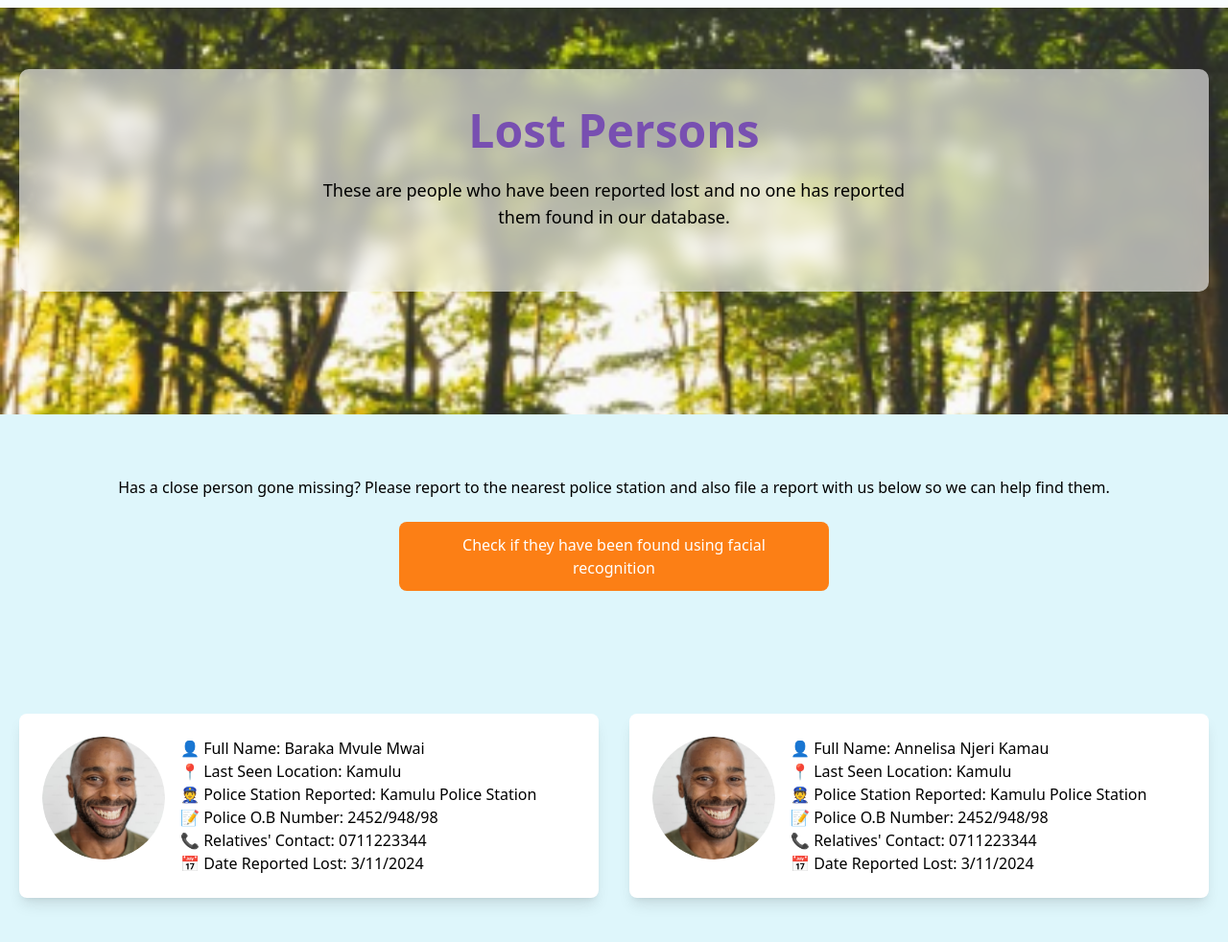
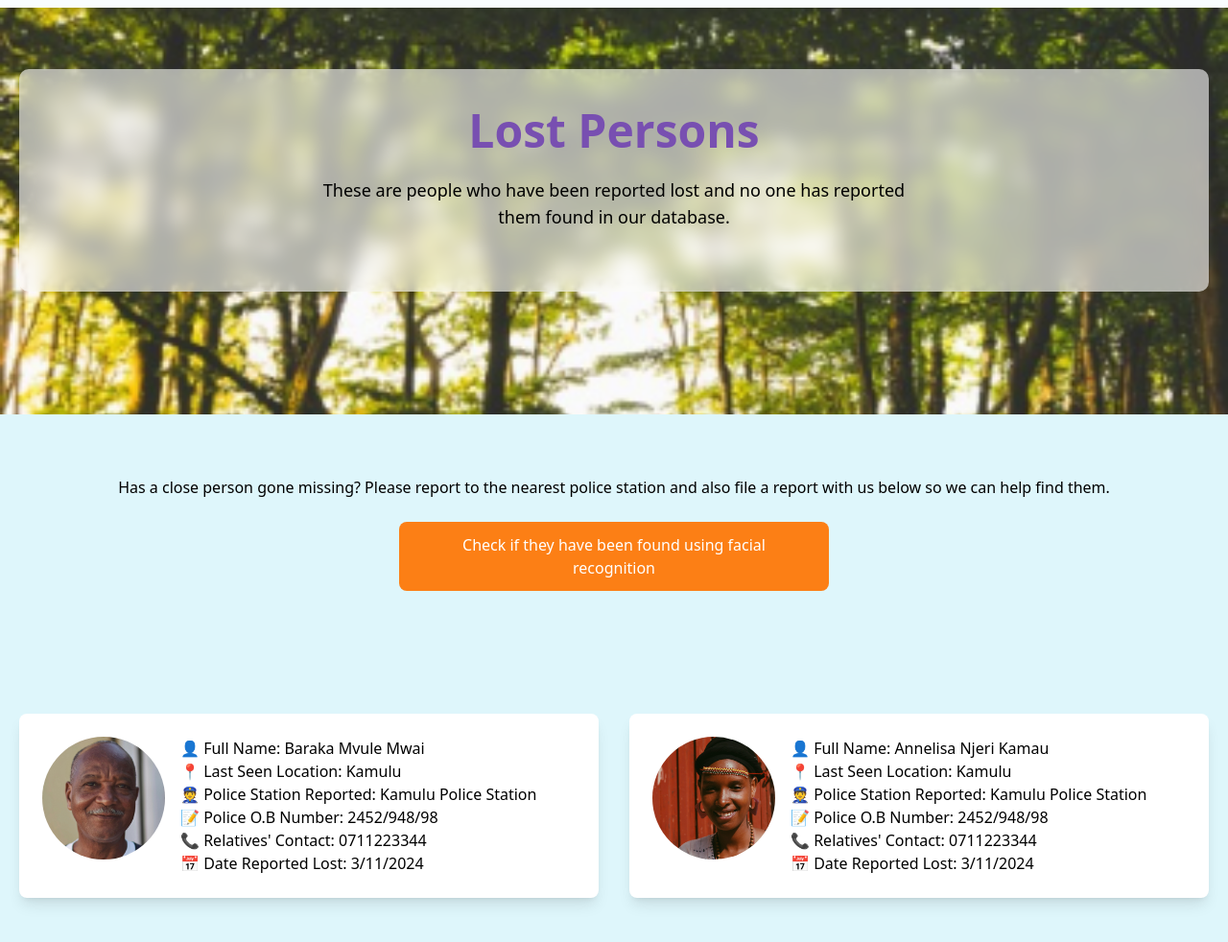
Before and after one commit to GeekSteve0/test, a plain HTML site: page lost_persons_logged_in.html in a window 1280 px wide. Shown: the part 92-1074 px from the top of the page at 96% size. Drawn offline with nearby package versions, Linux system fonts and the light colour scheme.

Commit message:
Updated lost persons when logged in

```diff
--- a/lost_persons_logged_in.html
+++ b/lost_persons_logged_in.html
@@ -71,7 +71,7 @@
             <!-- Lost Person Card -->
             <div class="lost-person-card bg-white rounded-lg shadow-lg p-6 flex">
                 <div class="lost-person-image flex-shrink-0">
-                    <img src="./images/avatar.png" alt="Baraka Mvule Mwai" class="w-32 h-32 rounded-full object-cover">
+                    <img src="./images/man.jpg" alt="Baraka Mvule Mwai" class="w-32 h-32 rounded-full object-cover">
                 </div>
                 <div class="lost-person-details ml-4">
                     <div class="lost-detail-item">
@@ -109,7 +109,7 @@
             <!-- Second Lost Person Card -->
             <div class="lost-person-card bg-white rounded-lg shadow-lg p-6 flex">
                 <div class="lost-person-image flex-shrink-0">
-                    <img src="./images/avatar.png" alt="Annelisa Njeri Kamau" class="w-32 h-32 rounded-full object-cover">
+                    <img src="./images/girl1.jpg" alt="Annelisa Njeri Kamau" class="w-32 h-32 rounded-full object-cover">
                 </div>
                 <div class="lost-person-details ml-4">
                     <div class="lost-detail-item">
```
